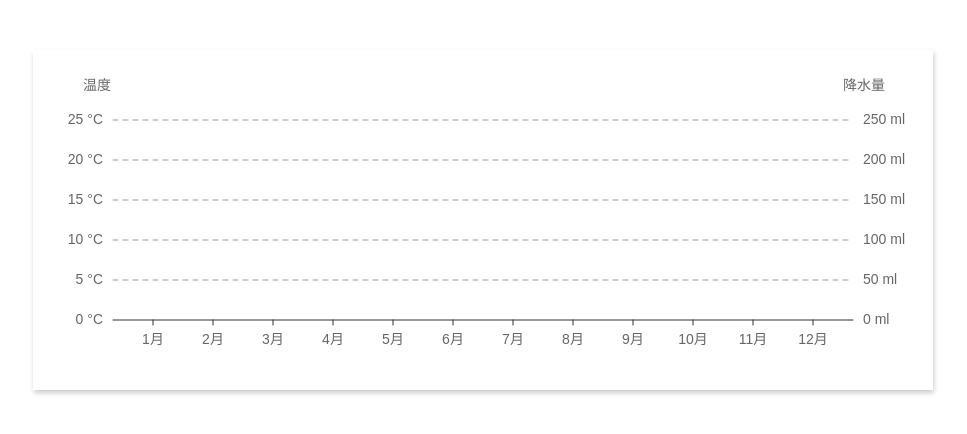
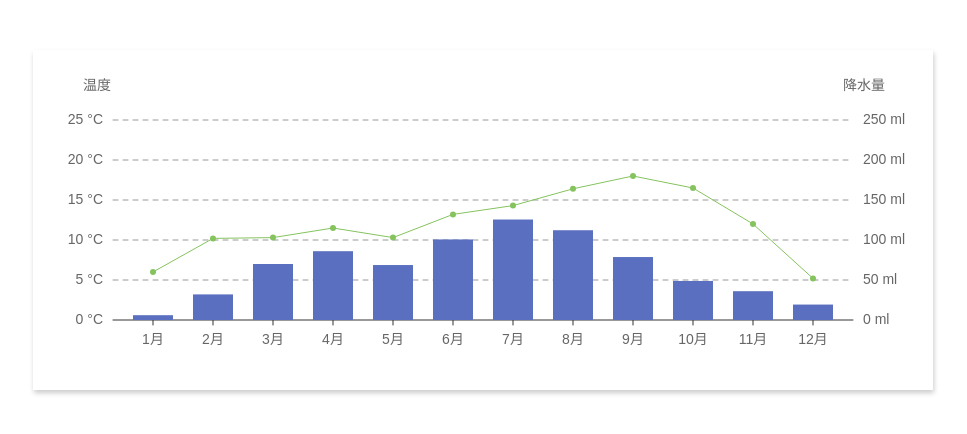
Before and after one commit to Echogithu/canvas-learn, a plain HTML site: page canvas-api/line/index.html in a window 1280 px wide. Shown: the whole page, without its empty margins (157-1124 px from the left). Drawn offline with Linux system fonts and the light colour scheme.

Commit message:
feat: 实现线性柱状图

```diff
--- a/canvas-api/line/index.html
+++ b/canvas-api/line/index.html
@@ -7,13 +7,33 @@
 
     <style>
       .canvas-container {
+        position: relative;
         margin: 50px auto;
         box-shadow: 1px 3px 5px #ccc;
+      }
+      .canvas-container .round {
+        opacity: 0;
+        position: absolute;
+        top: 0;
+        left: 0;
+        z-index: 1;
+        display: block;
+        width: 6px;
+        height: 6px;
+        background-color: #85c35e;
+        border-radius: 50%;
+        box-shadow: 0 0 3px #85c35e;
+        transition: transform 0.3;
+      }
+      .canvas-container .round.show {
+        opacity: 1;
+        transform: scale(1.5);
       }
     </style>
   </head>
   <body>
     <div class="canvas-container">
+      <i class="round"></i>
       <canvas id="chartCanvas"></canvas>
     </div>
 
@@ -53,6 +73,7 @@
       };
 
       const oContainer = document.querySelector(".canvas-container");
+      const oRound = document.querySelector(".round");
       const oCan = document.getElementById("chartCanvas");
       const ctx = oCan.getContext("2d");
 
@@ -71,12 +92,37 @@
       let rightNumber = data.axis1.max;
       let textGap = bottomTextGap;
 
+      const roundData = [];
+
       const init = () => {
         adaptDpr(oCan, canWidth, canHeight);
+        bindEvent();
         setDefaultStyle();
         drawAxisField();
         drawAxisLines();
+        drawRounds();
+        drawRoundLines();
+        drawRects();
       };
+
+      function bindEvent() {
+        oCan.addEventListener("mousemove", handleCanvasMouseMove, false);
+      }
+
+      function handleCanvasMouseMove(e) {
+        const x = e.clientX;
+        const y = e.clientY;
+
+        const roundPos = checkInPath(x, y);
+
+        if (roundPos.length) {
+          oRound.style.left = roundPos[0] - 3 + "px";
+          oRound.style.top = roundPos[1] - 3 + "px";
+          oRound.classList.add("show");
+        } else {
+          oRound.classList.remove("show");
+        }
+      }
 
       function setDefaultStyle() {
         ctx.lineCap = "round";
@@ -135,6 +181,54 @@
         xGap += axisXGap;
       }
 
+      function drawRounds() {
+        for (let i = 0; i < data.axis2.data.length; i++) {
+          drawRound(i);
+        }
+      }
+
+      function drawRoundLines() {
+        for (let i = 0; i < roundData.length - 1; i++) {
+          drawRoundLine(i);
+        }
+      }
+
+      function drawRects() {
+        for (let i = 0; i < data.axis1.data.length; i++) {
+          drawRect(i);
+        }
+      }
+
+      function drawRound(index) {
+        const [x, y] = cToPx(index);
+
+        roundData.push([x, y]);
+
+        ctx.fillStyle = " #85c35e";
+        ctx.beginPath();
+        ctx.arc(x, y, 3, 0, 2 * Math.PI);
+        ctx.fill();
+      }
+
+      function drawRoundLine(index) {
+        const [x1, y1] = roundData[index];
+        const [x2, y2] = roundData[index + 1];
+        ctx.strokeStyle = "#85c35e";
+
+        ctx.beginPath();
+        ctx.moveTo(x1, y1);
+        ctx.lineTo(x2, y2);
+        ctx.stroke();
+      }
+
+      function drawRect(index) {
+        const [x, y] = mlToPx(index);
+        ctx.fillStyle = "#5a6fc0";
+
+        ctx.beginPath();
+        ctx.fillRect(x - 20, y, 40, totalHeight + canPaddingY - y);
+      }
+
       function drawBottomText(index) {
         const text = data.bottom[index];
         const startX = canPaddingX + axisXGap + index * textGap;
@@ -160,6 +254,53 @@
         ctx.scale(dpr, dpr);
       }
 
+      function cToPx(index) {
+        const x = canPaddingX + axisXGap + index * bottomTextGap;
+        const y =
+          totalHeight -
+          (totalHeight * data.axis2.data[index]) / data.axis2.max +
+          canPaddingY;
+
+        return [x, y];
+      }
+
+      function mlToPx(index) {
+        const x = canPaddingX + axisXGap + index * bottomTextGap;
+        const y =
+          totalHeight -
+          (totalHeight * data.axis1.data[index]) / data.axis1.max +
+          canPaddingY;
+
+        return [x, y];
+      }
+
+      function checkInPath(x, y) {
+        for (let i = 0; i < roundData.length; i++) {
+          const [rx, ry] = roundData[i];
+          const _x = rx + oContainer.offsetLeft;
+          const _y = ry + oContainer.offsetTop;
+
+          if (x >= _x - 3 && x <= _x + 3 && y <= _y + 3 && y >= _y - 3) {
+            return [rx, ry];
+          }
+        }
+
+        return [];
+      }
+
+      /**
+       * totalHeight / max = x / data
+       * totalHeight - totalHeight * data / max + canPaddingX
+       *
+       */
+
+      /**
+       * 鼠标移到点，点放大
+       * 1. 整体重绘
+       * 2. 脏检查：只绘制某个点，麻烦
+       * 3. 用一个div,鼠标移至某个点，修改div位置
+       */
+
       init();
     </script>
   </body>
```
